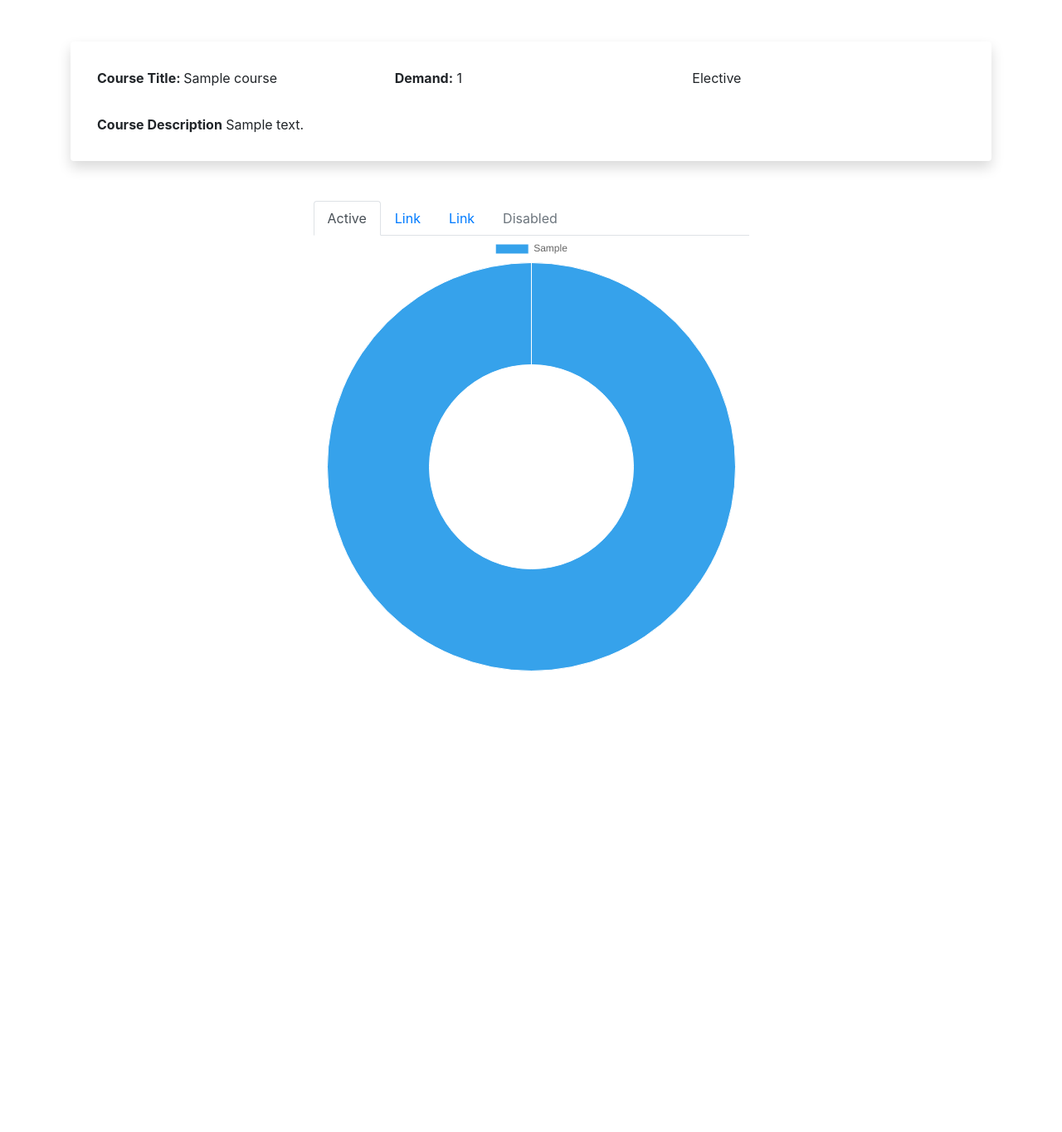
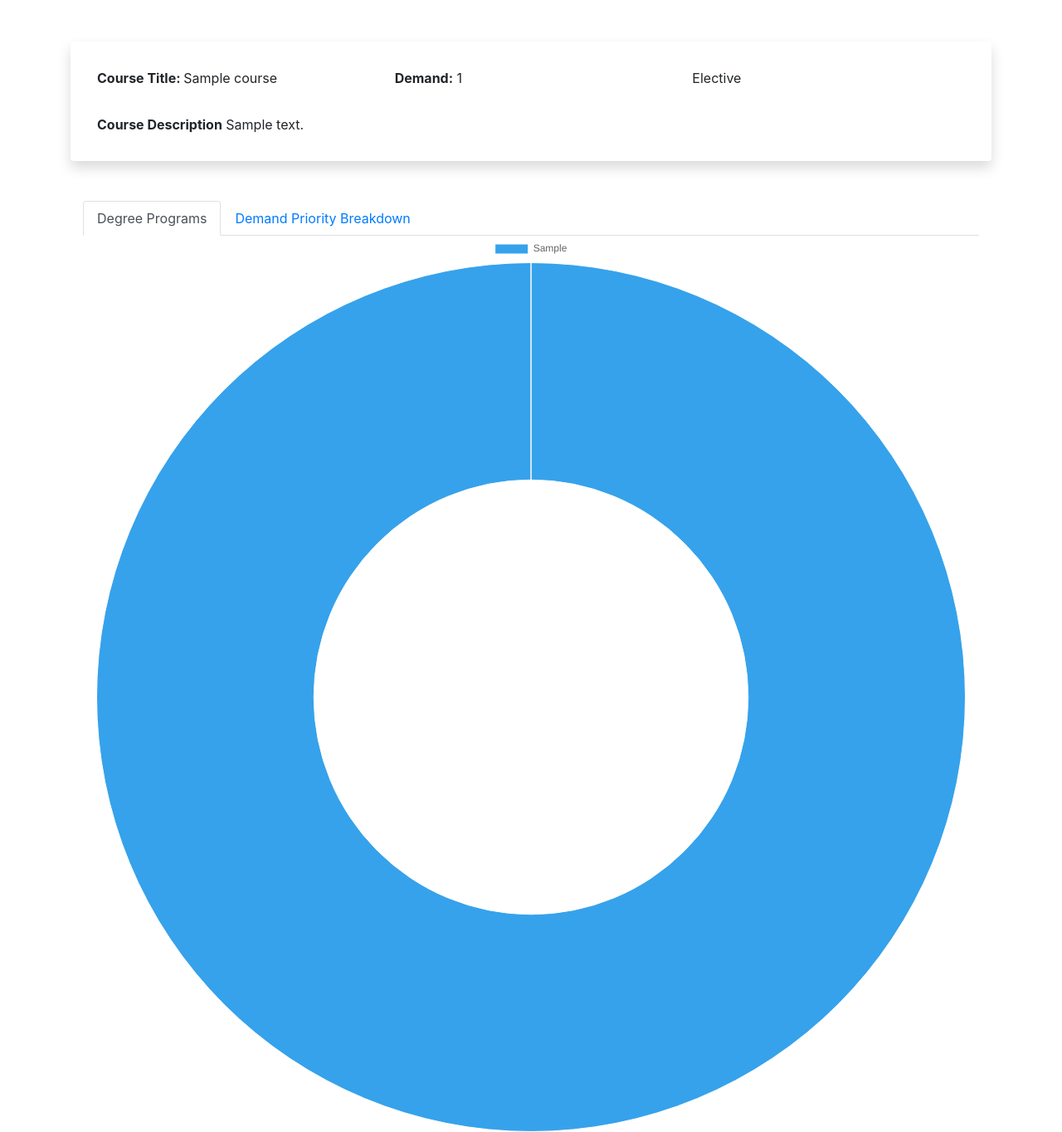
Before and after one commit to mauimaui17/my_demand_tracker, a Django app: page /course/?course_id=1 in a window 1280 px wide. Shown: the part 56-1420 px from the top of the page at 83% size. Before the commit the page ends 865 px from the top, so only its background shows below. Run offline with Django 5.2, Linux system fonts and the light colour scheme; tables that the repository leaves empty hold one stand-in row (values such as "Sample post"); some libraries are stand-ins or nearby versions.

Commit message:
Update course.html

```diff
--- a/tracker/templates/tracker/course.html
+++ b/tracker/templates/tracker/course.html
@@ -29,29 +29,33 @@ crispy_forms_tags %} {% block content %}
       </div>
     </div>
   </div>
-  <div class="container" style="width: 50%; height: 50%">
-    <ul class="nav nav-tabs">
-        <li class="nav-item">
-          <a class="nav-link active" aria-current="page" href="#">Active</a>
-        </li>
-        <li class="nav-item">
-          <a class="nav-link" href="#">Link</a>
-        </li>
-        <li class="nav-item">
-          <a class="nav-link" href="#">Link</a>
-        </li>
-        <li class="nav-item">
-          <a class="nav-link disabled" href="#" tabindex="-1" aria-disabled="true">Disabled</a>
-        </li>
-    </ul>
-    <canvas id="myChart"></canvas>
+  <div class="container">
+    <div>
+        <ul class="nav nav-tabs" id="chartTabs" role="tablist">
+            <li class="nav-item">
+                <a class="nav-link active" id="degreePrograms-tab" data-bs-toggle="tab" href="#degreePrograms" role="tab" aria-controls="degreePrograms" aria-selected="true">Degree Programs</a>
+            </li>
+            <li class="nav-item">
+                <a class="nav-link" id="demandBreakdown-tab" data-bs-toggle="tab" href="#demandBreakdown" role="tab" aria-controls="demandBreakdown" aria-selected="false">Demand Priority Breakdown</a>
+            </li>
+        </ul>
+        <div class="tab-content" id="chartTabContent">
+            <div class="tab-pane fade show active" id="degreePrograms" role="tabpanel" aria-labelledby="degreePrograms-tab">
+                <canvas id="degreeProgramsChart" style="width: 50%; height: 50%"></canvas>
+            </div>
+            <div class="tab-pane fade" id="demandBreakdown" role="tabpanel" aria-labelledby="demandBreakdown-tab">
+                <canvas id="demandBreakdownChart" style="width: 50%; height: 50%"></canvas>
+            </div>
+        </div>
+    </div>
+    <canvas id="myChart"  ></canvas>
   </div>
 
 
   <script src="https://cdn.jsdelivr.net/npm/chart.js"></script>
 
   <script>
-    const ctx = document.getElementById("myChart");
+    const ctx = document.getElementById("degreeProgramsChart");
     const breakdownData = {{breakdown | safe}};
     const labels = Object.keys(breakdownData);
     const data = Object.values(breakdownData);
@@ -69,6 +73,23 @@ crispy_forms_tags %} {% block content %}
       }
     });
   </script>
-
+  <script>
+    const ctx = document.getElementById("demandBreakdown");
+    const labels = ['First', 'Second', 'Third', 'Fourth' ];
+    const data = [course.first_prio, course.second_prio, course.third_prio, course.fourth_prio];
+    new Chart(ctx, {
+      type: "doughnut",
+      data: {
+        labels: labels,
+        datasets: [
+          {
+            label: "Demand Breakdown",
+            data: data,
+            borderWidth: 1,
+          },
+        ],
+      }
+    });
+  </script>
   {% endblock %}
 </div>
```
